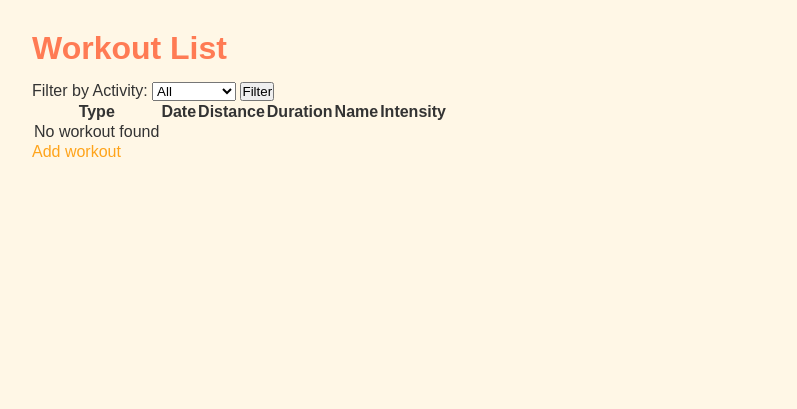
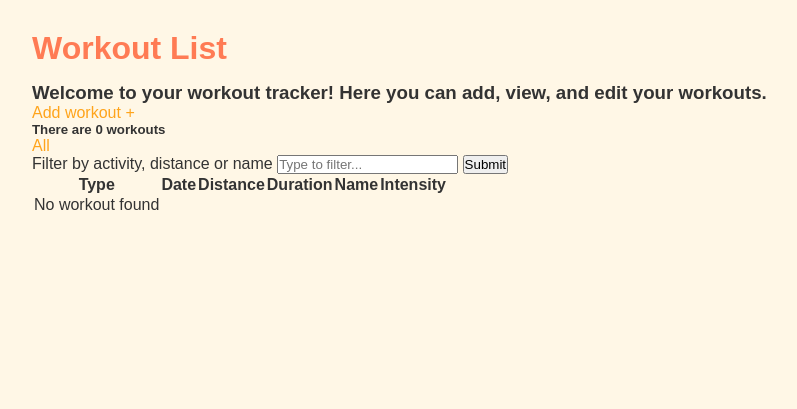
Before and after one commit to juancmorenoh/django_triathlon_tracker, a Django app: page /workouts/ in a window 1280 px wide. Shown: the part 60-469 px from the top of the page, without its empty margins (123-920 px from the left). Run offline with Django 5.2, Linux system fonts and the light colour scheme; data that the repository does not hold is empty.

Commit message:
Add filter in workout_list -Add a search filter that can filter the workout by activity tipe, distance or name

```diff
--- a/apps/workout_logs/models.py
+++ b/apps/workout_logs/models.py
@@ -11,7 +11,7 @@ class Workout(models.Model):
 
     # Define the activity types using choices. This makes it easier to standardize the data.
     ACTIVITY_CHOICES = [
-        ('swim', 'Swim'),  # 'swim' is stored in the database, 'Swimming' is displayed to users.
+        ('swim', 'Swim'),  # 'swim' is stored in the database, 'Swim' is displayed to users.
         ('bike', 'Ride'),
         ('run', 'Run'),
     ]
--- a/apps/workout_logs/templates/workout_logs/workout_list.html
+++ b/apps/workout_logs/templates/workout_logs/workout_list.html
@@ -4,22 +4,20 @@
 
 {% block content %}
     <h1>Workout List</h1>
+    <div>
+        <h3>Welcome to your workout tracker! Here you can add, view, and edit your workouts.</h3>
+        <a href="{% url 'add_workout' %}" >Add workout +</a>
+    </div>
+    <h5>There are {{ workouts_count }} workouts</h5>
 
-    <!-- Form to filter the workouts-->
-    <form method="get" action="{% url 'workout_list' %}">
+    <a href="{% url 'workout_list' %}">All</a>
 
-        <label for="activity_type">Filter by Activity:</label>
-        <select name="activity_type" id="activity_type">
-            <option value="" {% if not request.GET.activity_type %}selected{% endif %}>All</option>
-            <option value="swim" {% if request.GET.activity_type == 'swim' %}selected{% endif %}>Swimming</option>
-            <option value="bike" {% if request.GET.activity_type == 'bike' %}selected{% endif %}>Cycling</option>
-            <option value="run" {% if request.GET.activity_type == 'run' %}selected{% endif %}>Running</option>
-        </select>
+    <form method="GET" action="{% url 'workout_list' %}">
+        <label for="search-text">Filter by activity, distance or name</label>
+        <input type="text" id="search-text" name="q" placeholder="Type to filter...">
+        <button type="submit">Submit</button>
+    </form>
 
-
-
-        <button type="submit">Filter</button>
-    </form>
 
     <div class="workout-table">
         <table>
@@ -52,6 +50,6 @@
         </table>
     </div>
 
-    <a href="{% url 'add_workout' %}" >Add workout</a>
+
 
 {% endblock %}
--- a/apps/workout_logs/views.py
+++ b/apps/workout_logs/views.py
@@ -7,17 +7,26 @@ def home(request):
     return render(request,'workout_logs/homepage.html')
 
 def workout_list(request):
-    workouts = Workout.objects.all()
-    activity_type = request.GET.get('activity_type')
+    q = request.GET.get('q') # q in quotes is whatever is passed in the URL. If there's no q, it will be None.
+    if q:
+        if q.isdigit():
+            q = int(q)
+            workouts = Workout.objects.filter(distance_m__icontains=q)
+        else:
+            workouts = (
+                Workout.objects.filter(activity_type__icontains=q) |
+                Workout.objects.filter(name__icontains=q)
+            )
 
-    if activity_type:
-        workouts = workouts.filter(activity_type=activity_type)
+    else:
+        workouts = Workout.objects.all()
+
+    workouts_count = workouts.count()
 
     context = {
         'workouts': workouts,
+        'workouts_count' : workouts_count,
     }
-
-
     return render(request, 'workout_logs/workout_list.html', context)
 
 def add_workout(request):
```
